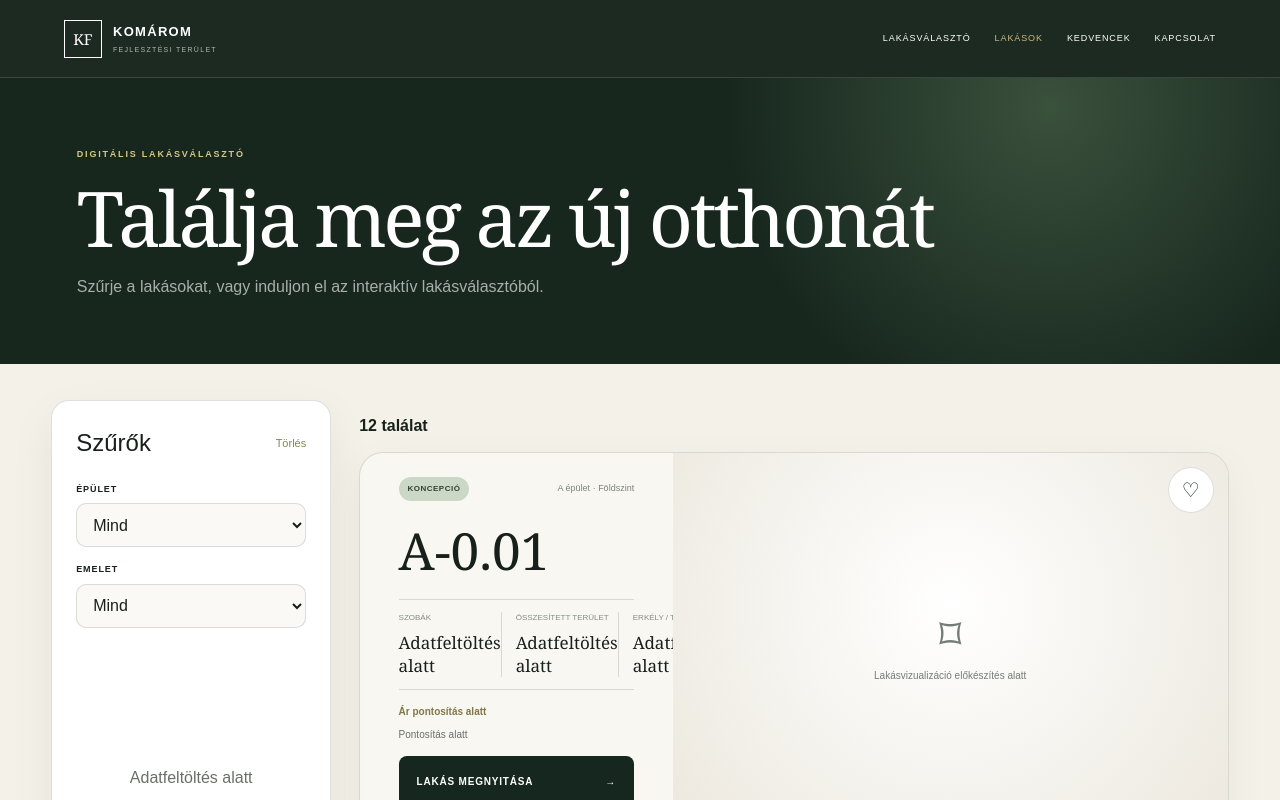
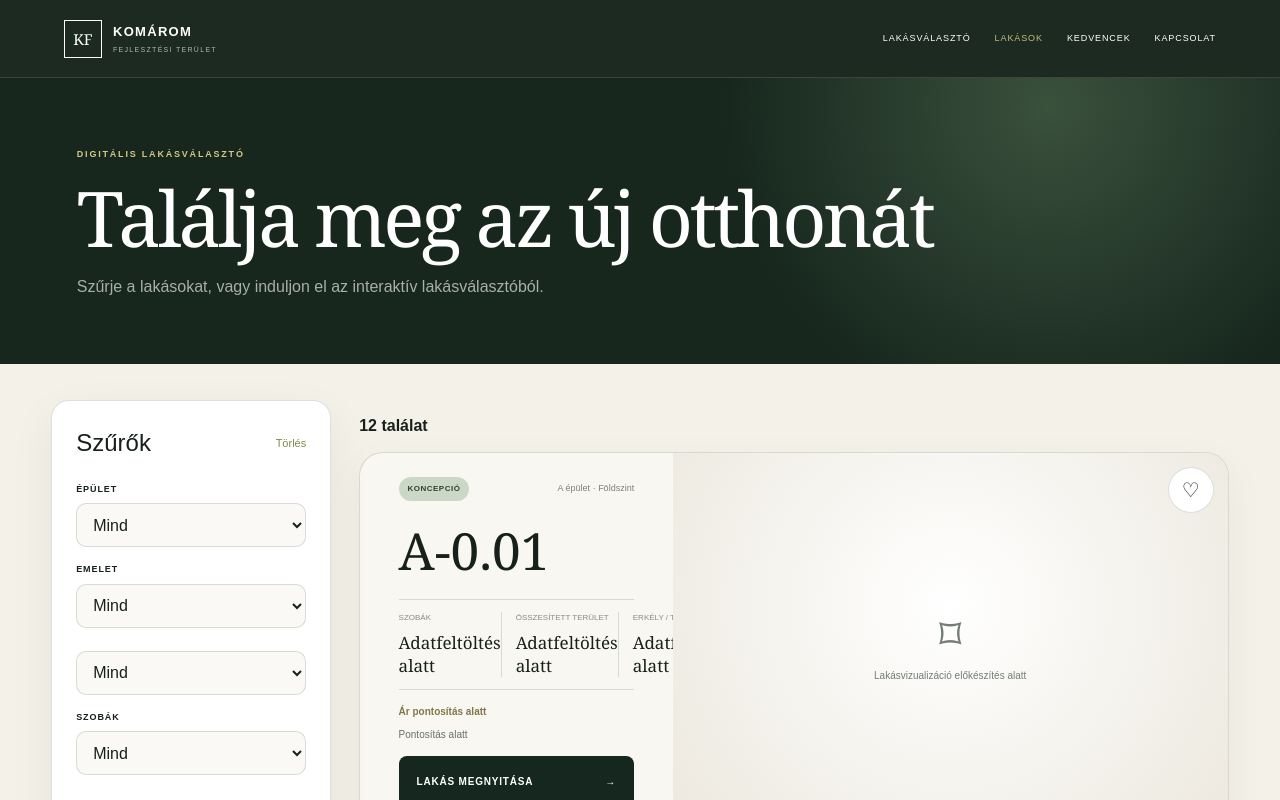
Before and after one commit to kurkoglobal-beep/komarom-marek-jozsef-5, a Next.js app: page /lakasok in a window 1280 px wide. Shown: the top 800 px of the page. Built offline with nearby package versions, Linux system fonts and the light colour scheme.

Commit message:
feat: extend apartment finder filters and preserve URL parameters

```diff
--- a/components/sales/ApartmentFinder.tsx
+++ b/components/sales/ApartmentFinder.tsx
@@ -3,16 +3,96 @@ import { useEffect, useMemo, useState } from "react";
 import type { UnitView } from "@/types/sales";
 import { UnitCard } from "./UnitCard";
 import { defaultLocale, getTranslations } from "@/lib/i18n";
+
 const { messages } = getTranslations(defaultLocale);
-type Filters = { building:string; floor:string };
-const empty: Filters = { building:"",floor:"" };
+type Filters = { building: string; floor: string; type: string; rooms: string };
+const empty: Filters = { building: "", floor: "", type: "", rooms: "" };
+const filterKeys = Object.keys(empty) as (keyof Filters)[];
+
+function readFilters(search: string): Filters {
+  const params = new URLSearchParams(search);
+  return {
+    building: params.get("building") ?? "",
+    floor: params.get("floor") ?? "",
+    type: params.get("type") ?? "",
+    rooms: params.get("rooms") ?? "",
+  };
+}
+
 export function ApartmentFinder({ units }: { units: UnitView[] }) {
   const [filters, setFilters] = useState<Filters>(empty);
+  const [ready, setReady] = useState(false);
   const [queryLabel, setQueryLabel] = useState("");
-  useEffect(() => { const p = new URLSearchParams(location.search); setFilters(Object.fromEntries(Object.keys(empty).map((key) => [key,p.get(key) ?? ""])) as unknown as Filters); setQueryLabel(location.search); }, []);
-  useEffect(() => { const p = new URLSearchParams(); Object.entries(filters).forEach(([k,v]) => v && p.set(k,v)); const next = p.size ? `?${p}` : ""; history.replaceState(null,"",`${location.pathname}${next}`); setQueryLabel(next); }, [filters]);
-  const update = (key:keyof Filters,value:string) => setFilters((current) => ({...current,[key]:value}));
-  const result = useMemo(() => units.filter((unit) => (!filters.building || unit.building.id===filters.building) && (!filters.floor || unit.floor.level===Number(filters.floor))), [filters,units]);
-  const select = (label:string,key:keyof Filters,values:[string,string][]) => <label><span>{label}</span><select value={filters[key]} onChange={(e)=>update(key,e.target.value)}>{values.map(([v,l])=><option value={v} key={v}>{l}</option>)}</select></label>;
-  return <div className="finder-layout"><aside className="finder-filters"><header><h2>{messages.sales.filters}</h2><button onClick={()=>setFilters(empty)}>{messages.sales.clearFilters}</button></header>{select(messages.sales.building,"building",[["",messages.sales.all],...Array.from(new Map(units.map(u=>[u.building.id,u.building.name])).entries())])}{select(messages.sales.floor,"floor",[["",messages.sales.all],["0","Földszint"],["1","1. emelet"],["2","2. emelet"]])}<p className="sales-empty">{messages.sales.dataPending}</p></aside><section className="finder-results"><header><strong>{result.length} {messages.sales.results}</strong><span>{queryLabel}</span></header>{result.length ? <div className="unit-grid">{result.map((unit)=><UnitCard key={unit.id} unit={unit}/>)}</div> : <p className="sales-empty">{messages.sales.emptyResults}</p>}</section></div>;
+
+  useEffect(() => {
+    setFilters(readFilters(window.location.search));
+    setQueryLabel(window.location.search);
+    setReady(true);
+  }, []);
+
+  useEffect(() => {
+    if (!ready) return;
+    const params = new URLSearchParams(window.location.search);
+    for (const key of filterKeys) {
+      if (filters[key]) params.set(key, filters[key]);
+      else params.delete(key);
+    }
+    const next = params.toString();
+    const search = next ? `?${next}` : "";
+    window.history.replaceState(window.history.state, "", `${window.location.pathname}${search}${window.location.hash}`);
+    setQueryLabel(search);
+  }, [filters, ready]);
+
+  const update = (key: keyof Filters, value: string) =>
+    setFilters((current) => ({ ...current, [key]: value }));
+
+  const results = useMemo(() => units.filter((unit) =>
+    (!filters.building || unit.building.id === filters.building) &&
+    (!filters.floor || unit.floor.level === Number(filters.floor)) &&
+    (!filters.type || unit.unitType.id === filters.type) &&
+    (!filters.rooms || unit.roomCount === Number(filters.rooms))
+  ), [filters, units]);
+
+  const buildingOptions: [string, string][] = [
+    ["", messages.sales.all],
+    ...Array.from(new Map(units.map((unit) => [unit.building.id, unit.building.name])).entries()),
+  ];
+  const floorOptions: [string, string][] = [
+    ["", messages.sales.all],
+    ...Array.from(new Set(units
+      .filter((unit) => !filters.building || unit.building.id === filters.building)
+      .map((unit) => unit.floor.level)))
+      .sort((a, b) => a - b)
+      .map((level): [string, string] => [String(level), level === 0 ? "Földszint" : `${level}. emelet`]),
+  ];
+  const typeOptions: [string, string][] = [
+    ["", messages.sales.all],
+    ...Array.from(new Map(units.map((unit) => [unit.unitType.id, unit.unitType.name])).entries()),
+  ];
+  const roomOptions: [string, string][] = [
+    ["", messages.sales.all],
+    ...Array.from(new Set(units.map((unit) => unit.roomCount)))
+      .sort((a, b) => a - b)
+      .map((count): [string, string] => [String(count), String(count)]),
+  ];
+
+  const select = (label: string, key: keyof Filters, values: [string, string][]) =>
+    <label key={key}><span>{label}</span><select value={filters[key]} onChange={(event) => update(key, event.target.value)}>
+      {values.map(([value, text]) => <option value={value} key={value}>{text}</option>)}
+    </select></label>;
+
+  return <div className="finder-layout">
+    <aside className="finder-filters">
+      <header><h2>{messages.sales.filters}</h2><button type="button" onClick={() => setFilters(empty)}>{messages.sales.clearFilters}</button></header>
+      {select(messages.sales.building, "building", buildingOptions)}
+      {select(messages.sales.floor, "floor", floorOptions)}
+      {select(messages.sales.unitType, "type", typeOptions)}
+      {select(messages.sales.rooms, "rooms", roomOptions)}
+      <p className="sales-empty">{messages.sales.dataPending}</p>
+    </aside>
+    <section className="finder-results">
+      <header><strong>{results.length} {messages.sales.results}</strong><span>{queryLabel}</span></header>
+      {results.length ? <div className="unit-grid">{results.map((unit) => <UnitCard key={unit.id} unit={unit}/>)}</div> : <p className="sales-empty">{messages.sales.emptyResults}</p>}
+    </section>
+  </div>;
 }
```
